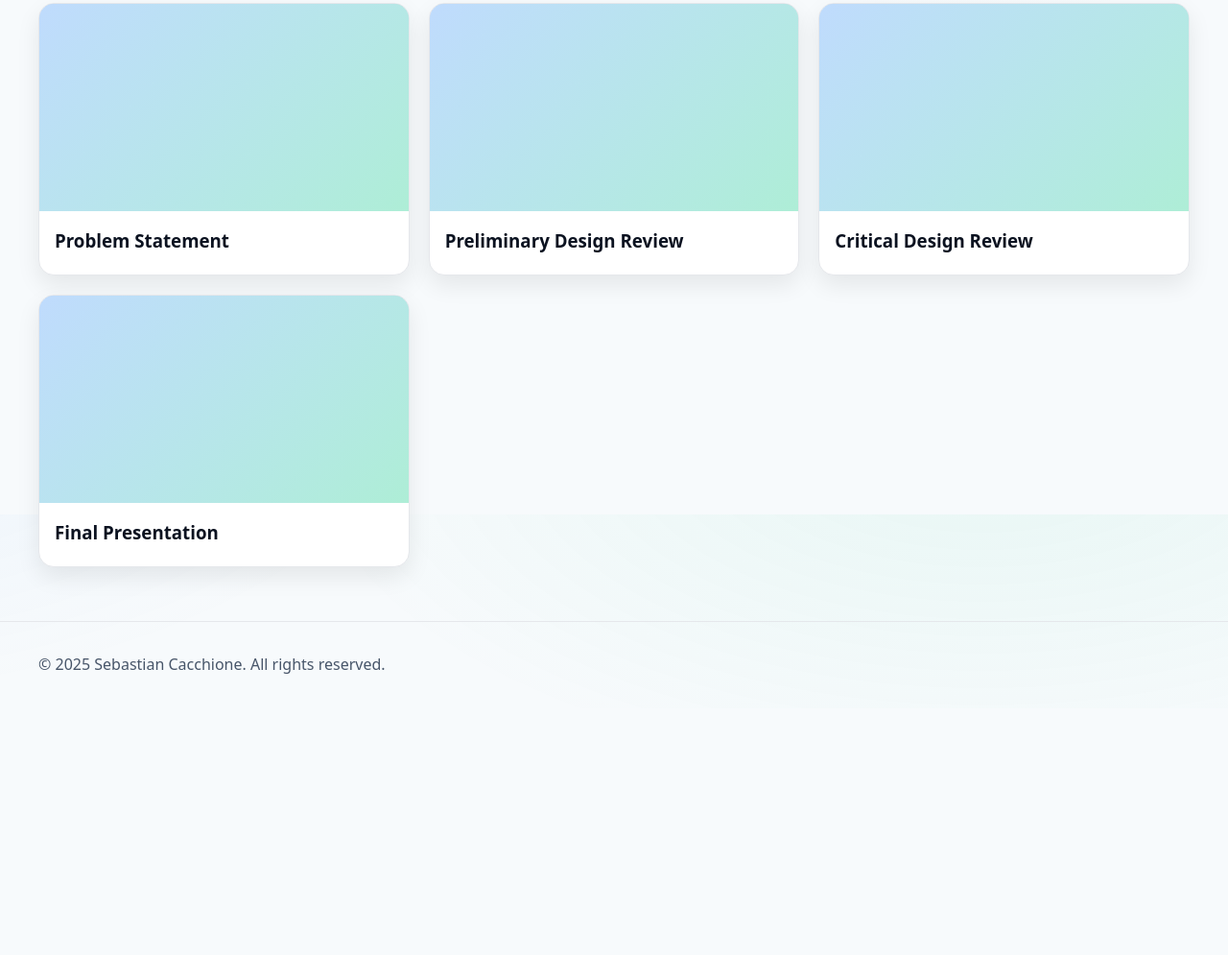
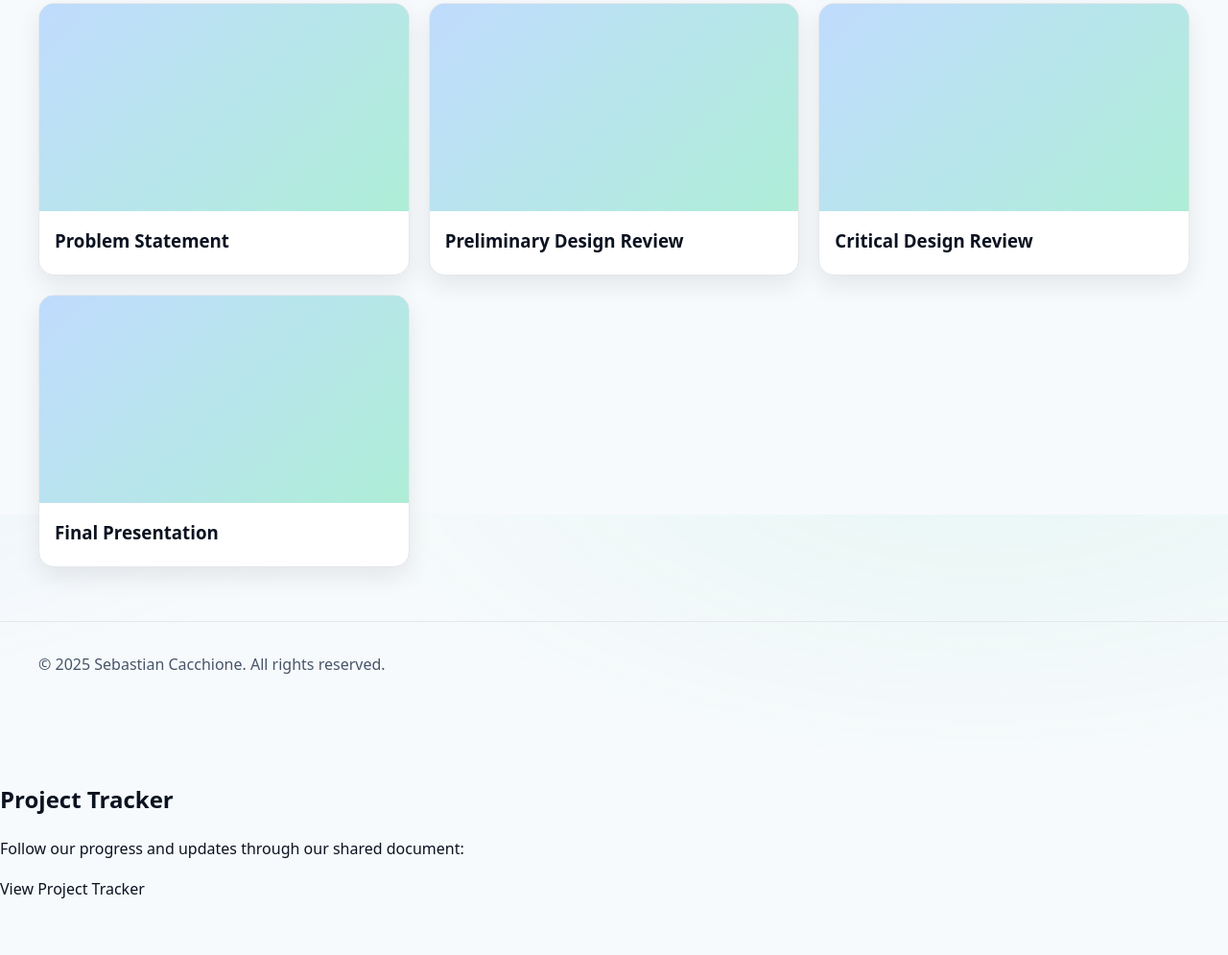
Before and after one commit to johnnywalker100/johnnywalker100.github.io, a plain HTML site: page pages/senior-design-project/index.html in a window 1280 px wide. Shown: the part 264-1259 px from the top of the page at 96% size. Before the commit the page ends 1002 px from the top, so only its background shows below. Drawn offline with Linux system fonts and the light colour scheme.

Commit message:
commit 2 9.29

```diff
--- a/pages/senior-design-project/index.html
+++ b/pages/senior-design-project/index.html
@@ -53,5 +53,15 @@
     <div class="container">© <span id="year"></span> Sebastian Cacchione. All rights reserved.</div>
   </footer>
   <script>document.getElementById('year').textContent = new Date().getFullYear();</script>
+  <section id="project-tracker">
+  <h2>Project Tracker</h2>
+  <p>Follow our progress and updates through our shared document:</p>
+  <a
+    href="https://docs.google.com/document/d/122aB_YZWNBfX74kDZ9Z-_iTcQFSinX17TFSvO_PDCgA/edit?usp=sharing"
+    target="_blank"
+    rel="noopener noreferrer">
+    View Project Tracker
+  </a>
+</section>
 </body>
 </html>
```
